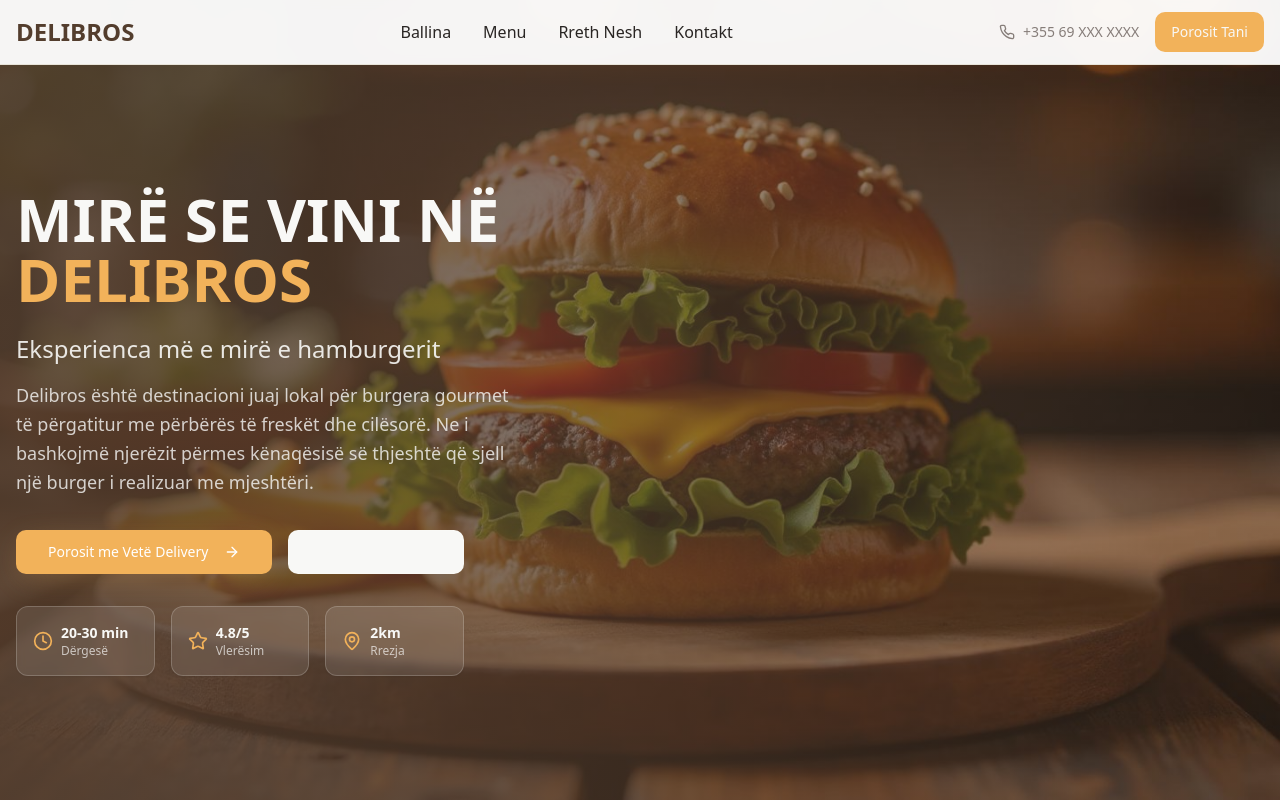
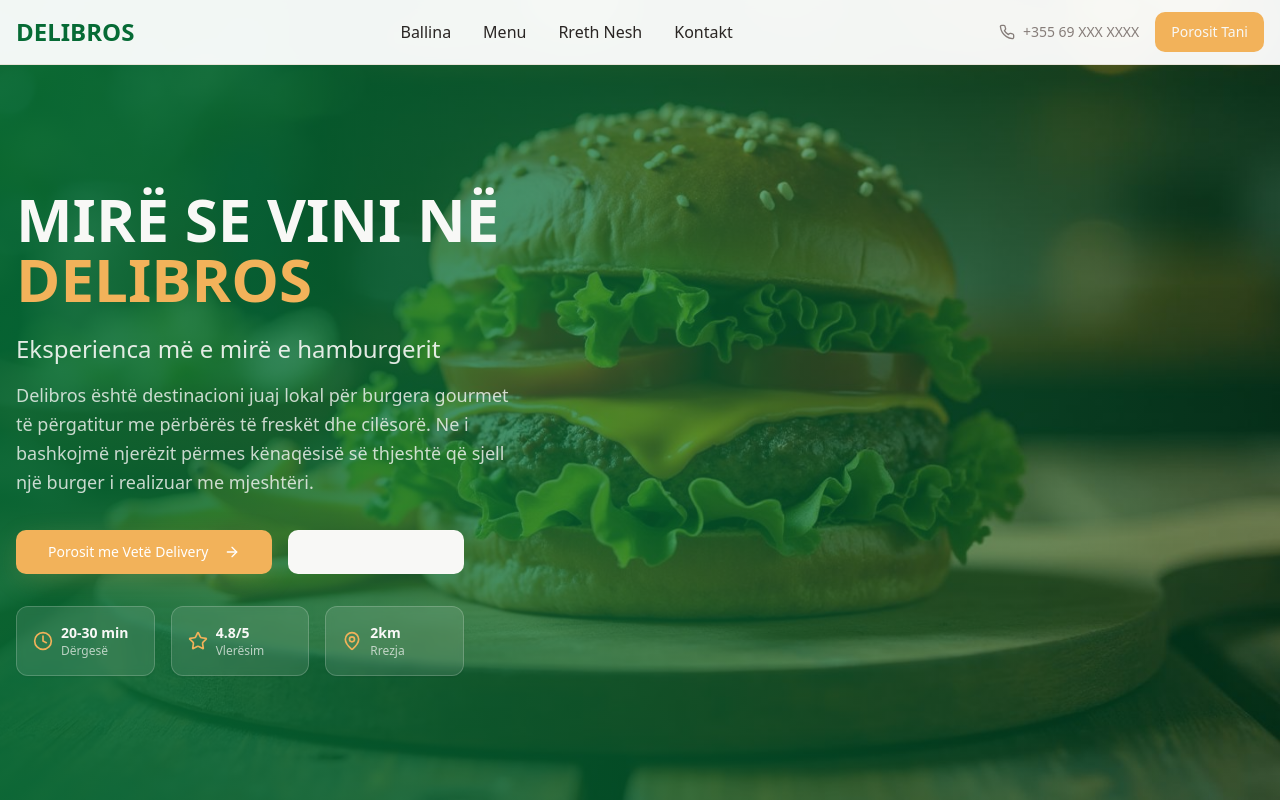
Before and after one commit to AvidTester/delibros-revive-joy, a React (Vite) app: page / in a window 1280 px wide. Shown: the top 800 px of the page. Built offline with nearby package versions, Linux system fonts and the light colour scheme; the HTML template or start-up script is replaced by a standard one.

Commit message:
Update primary color

```diff
--- a/src/index.css
+++ b/src/index.css
@@ -17,10 +17,10 @@
     --popover: 0 0% 100%;
     --popover-foreground: 20 8% 15%;
 
-    /* Primary - rich burger brown */
-    --primary: 25 30% 25%;
+    /* Primary - rich green #05693b */
+    --primary: 148 90% 22%;
     --primary-foreground: 45 15% 97%;
-    --primary-glow: 35 45% 40%;
+    --primary-glow: 148 70% 35%;
 
     /* Secondary - warm golden */
     --secondary: 45 60% 85%;
```
